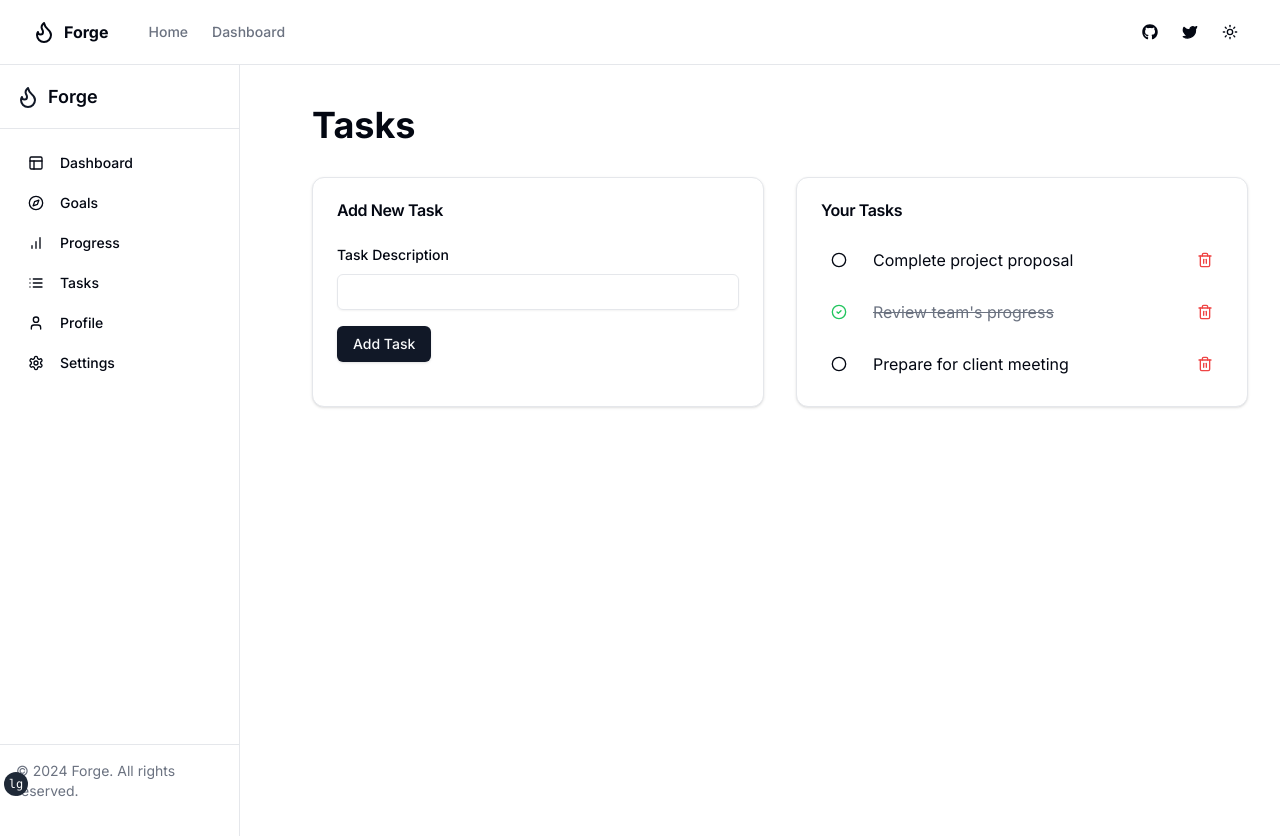
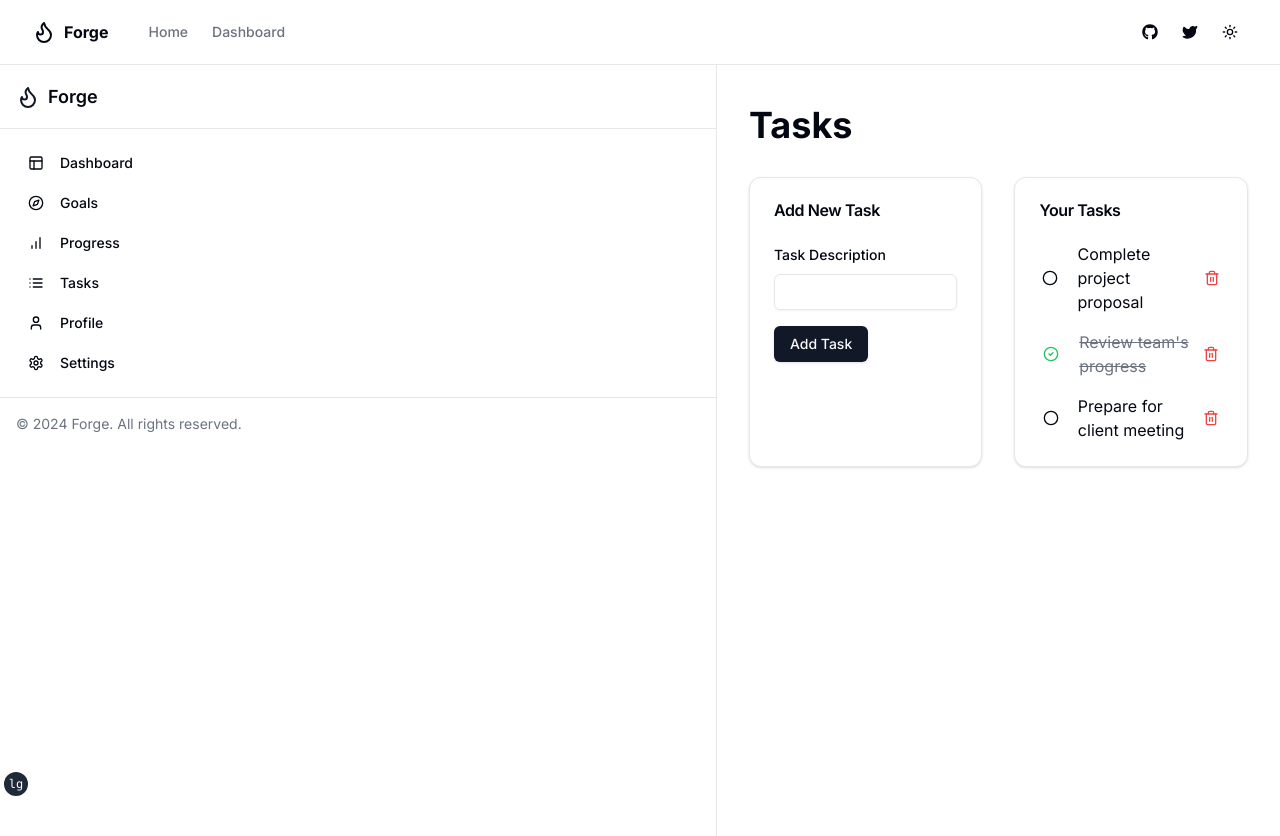
Before and after one commit to Kimdev-254/Forge, a Next.js app: page /tasks.tsx in a window 1280 px wide. Shown: the top 836 px of the page. Built offline with nearby package versions, Linux system fonts and the light colour scheme.

Commit message:
layout update

```diff
--- a/src/app/layout.tsx
+++ b/src/app/layout.tsx
@@ -42,11 +42,9 @@ export default function RootLayout({ children }: RootLayoutProps) {
         <ThemeProvider attribute="class" defaultTheme="system" enableSystem>
           <div className="relative flex min-h-screen flex-col">
             <SiteHeader />
-            <div className="flex-1 items-start md:grid md:grid-cols-[220px_minmax(0,1fr)] md:gap-6 lg:grid-cols-[240px_minmax(0,1fr)] lg:gap-10">
-              <Sidebar />
-              <main className="flex w-full flex-col overflow-hidden">
-                {children}
-              </main>
+            <div className="flex flex-1">
+              <Sidebar className="hidden md:block" />
+              <main className="flex-1 overflow-y-auto">{children}</main>
             </div>
           </div>
           <TailwindIndicator />
```
